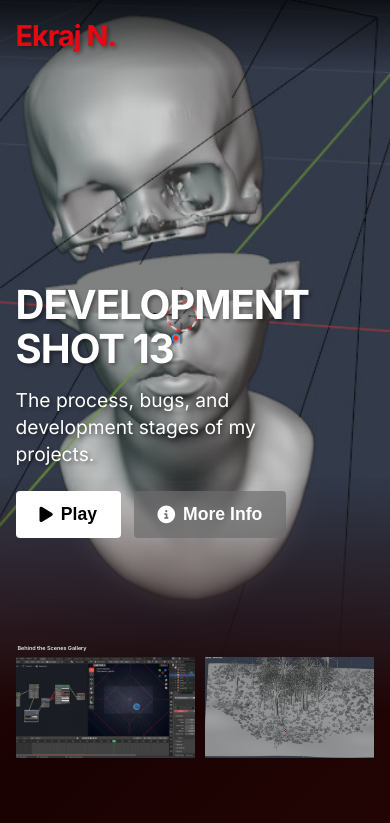
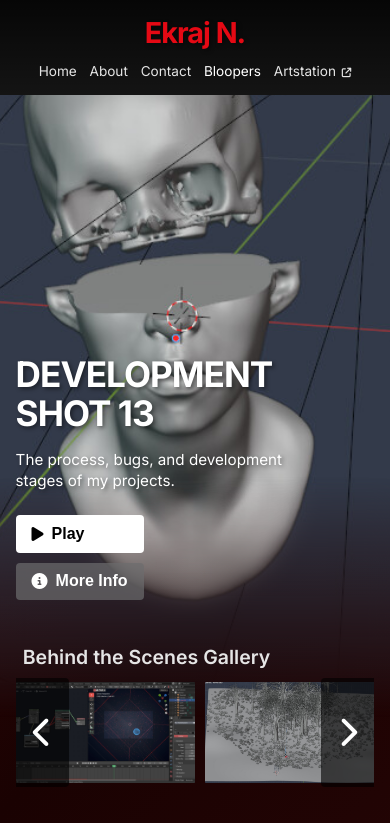
Before and after one commit to damnbruhtf/Portfolio, a plain HTML site: page bloopers.html in a window 390 px wide. Shown: the top 823 px of the page. Drawn offline with Linux system fonts and the light colour scheme; a web font is replaced by a local one.

Commit message:
Make typography and UI layouts responsive for all screen sizes

```diff
--- a/style.css
+++ b/style.css
@@ -557,7 +557,11 @@ h4 {
     }
 
     .hero-title {
-        font-size: 3rem;
+        font-size: 3.5rem;
+    }
+
+    .intro-brand {
+        font-size: 4rem;
     }
 }
 
@@ -569,10 +573,15 @@ h4 {
 
     .hero-content {
         width: 80%;
+        bottom: 15%;
     }
 
     .hero-title {
-        font-size: 2.5rem;
+        font-size: 2.8rem;
+    }
+
+    .hero-description {
+        font-size: 1.1rem;
     }
 
     .modal-media {
@@ -583,6 +592,45 @@ h4 {
         padding: 0 1.5rem 2rem;
         top: -1.5rem;
     }
+
+    .modal-title {
+        font-size: 2rem;
+    }
+
+    .intro-brand {
+        font-size: 3rem;
+    }
+
+    .navbar {
+        flex-direction: column;
+        height: auto;
+        padding: 15px 4%;
+        background-color: var(--bg-main);
+    }
+
+    .nav-brand {
+        margin-right: 0;
+        margin-bottom: 10px;
+    }
+
+    .nav-links {
+        flex-wrap: wrap;
+        justify-content: center;
+        gap: 1.2rem;
+    }
+
+    .intro-brand.shrink {
+        top: 25px;
+        left: 50%;
+        transform: translate(-50%, -50%);
+        font-size: 1.8rem;
+    }
+
+    .footer-content {
+        flex-direction: column;
+        align-items: center;
+        text-align: center;
+    }
 }
 
 @media (max-width: 480px) {
@@ -591,8 +639,73 @@ h4 {
         max-width: 50%;
     }
 
+    .item-title {
+        font-size: 3vw;
+    }
+
+    .hero-title {
+        font-size: 2.2rem;
+    }
+
+    .hero-description {
+        font-size: 0.95rem;
+    }
+
+    .btn {
+        padding: 0.6rem 1rem;
+        font-size: 1rem;
+        margin-bottom: 10px;
+    }
+
+    .btn-info {
+        margin-left: 0;
+    }
+
+    .hero-buttons {
+        display: flex;
+        flex-direction: column;
+        width: fit-content;
+    }
+
+    .modal-media {
+        height: 200px;
+    }
+
+    .modal-title {
+        font-size: 1.5rem;
+    }
+
+    .slider-btn {
+        width: 15%;
+        font-size: 8vw;
+        background: rgba(0, 0, 0, 0.6);
+        opacity: 1;
+        /* Always show buttons on mobile for discoverability */
+    }
+
+    .slider-btn.left {
+        left: 0;
+    }
+
+    .slider-btn.right {
+        right: 0;
+    }
+
+    .row-header {
+        font-size: 5vw;
+        padding-left: 2%;
+    }
+
+    .intro-brand {
+        font-size: 2.2rem;
+    }
+
     .nav-links {
-        display: none;
+        gap: 0.8rem;
+    }
+
+    .nav-links a {
+        font-size: 0.85rem;
     }
 }
 
```
